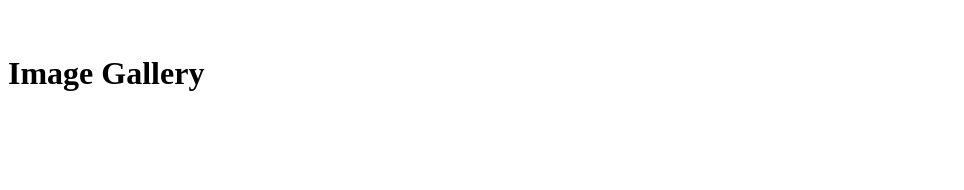
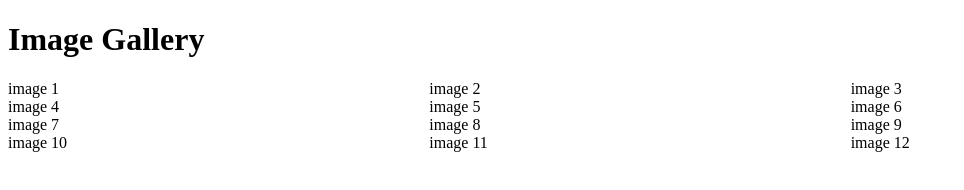
Before and after one commit to mesd0002/mtm6302-assignment-2, a plain HTML site: page index.html in a window 1280 px wide. Shown: the whole page, without its empty margins (0-964 px from the left). Drawn offline with Linux system fonts and the light colour scheme.

Commit message:
Updated assignment 2

```diff
--- a/index.html
+++ b/index.html
@@ -8,23 +8,23 @@
     <link rel="stylesheet" href="style.css">
 </head>
 <body>
-   <div class="container"></div>
 
-        <h1>Image Gallery</h1>
+    <h1>Image Gallery</h1>
 
-            <div class='image_gallery image-1'></div>
-            <div class='image_gallery image-2'></div>
-            <div class='image_gallery image-3'></div>
-            <div class='image_gallery image-4'></div>
-            <div class='image_gallery image-5'></div>
-            <div class='image_gallery image-6'></div>
-            <div class='image_gallery image-7'></div>
-            <div class='image_gallery image-8'></div>
-            <div class='image_gallery image-9'></div>
-            <div class='image_gallery image-10'></div>
-            <div class='image_gallery image-11'></div>
-            <div class='image_gallery image-12'></div>
-
+   <div class="container">
+            <div class='image_gallery image-1'>image 1</div>
+            <div class='image_gallery image-2'>image 2</div>
+            <div class='image_gallery image-3'>image 3</div>
+            <div class='image_gallery image-4'>image 4</div>
+            <div class='image_gallery image-5'>image 5</div>
+            <div class='image_gallery image-6'>image 6</div>
+            <div class='image_gallery image-7'>image 7</div>
+            <div class='image_gallery image-8'>image 8</div>
+            <div class='image_gallery image-9'>image 9</div>
+            <div class='image_gallery image-10'>image 10</div>
+            <div class='image_gallery image-11'>image 11</div>
+            <div class='image_gallery image-12'>image 12</div>
+        </div>
     <script src='script.js'></script>
 </body>
 </html>
--- a/script.js
+++ b/script.js
@@ -1 +1,3 @@
-const $imageGallery = document.querySelectorAll(".image-gallery")
+const $imageGallery = document.querySelector ("image-1")
+
+imageGallery.innerHTML ='<img width="100" height="100" src="images/image1.jpg">';
--- a/style.css
+++ b/style.css
@@ -1,15 +1,11 @@
 /* Setting up grid for image gallery */
 .container {
-    width: 80%;
-    padding: 1%;
+    display: grid;
+    grid-template-columns: 1fr 1fr 1fr;
+    grid-template-rows: auto;
 }
 
 /* creating grid with 4 rows and 3 columns */
-.image-gallery {
-    display: grid;
-    grid-template-columns: 1fr 1fr 1fr;
-    grid-template-rows: 1fr 1fr 1fr 1fr
-}
 
 #image-1 {
     padding: 10px;
```
